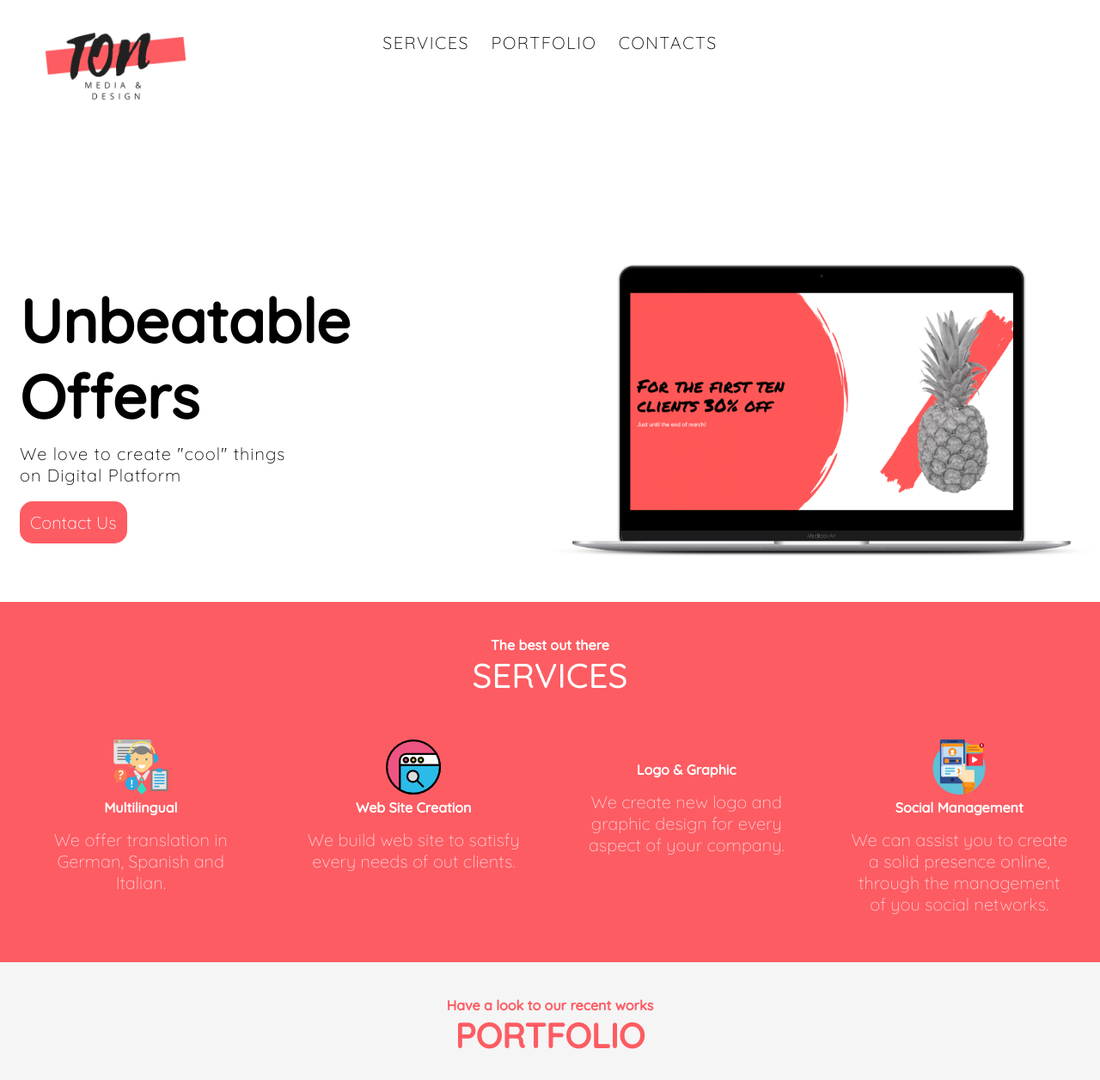
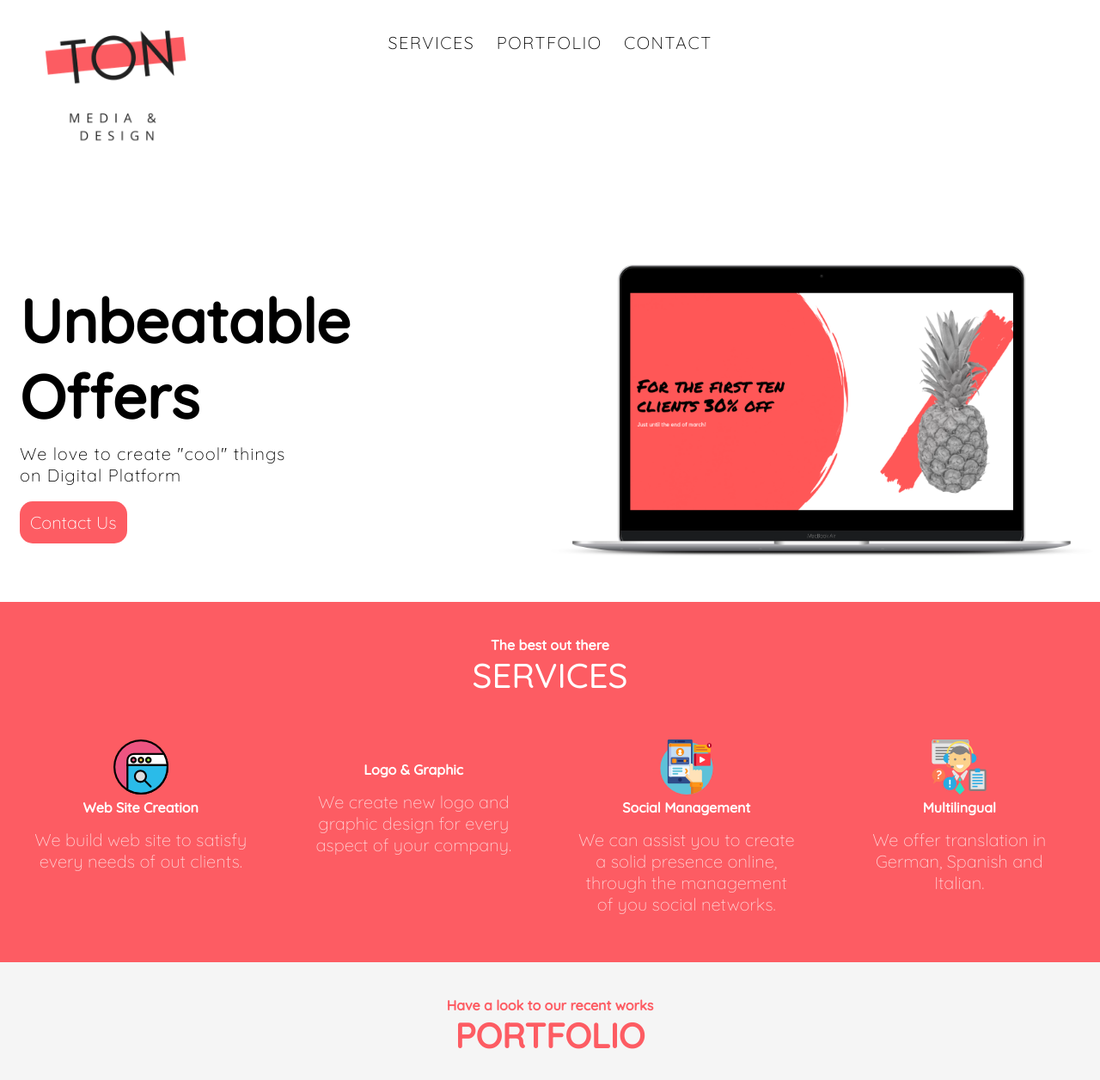
Before and after one commit to Easaaa/L-T-Media-Design, a plain HTML site: page index.html in a window 1280 px wide. Shown: the top 1256 px of the page at 86% size. Drawn offline with nearby package versions, Linux system fonts and the light colour scheme.

Commit message:
Change logo

```diff
--- a/index.html
+++ b/index.html
@@ -16,7 +16,7 @@
 </head>
 <body>
     <div class="nav-bar">
-        <img src="img/logo.png" alt="" class="logo">
+        <img src="img/logo4.png" alt="" class="logo">
         <input type="checkbox" id="chk">
         <label for="chk" class="show-menu-btn">
             <i class="fas fa-ellipsis-v"></i>
@@ -24,7 +24,7 @@
         <ul class="menu">
           <a href="#services">Services</a>
           <a href="#">Portfolio</a>
-          <a href="#contacts">Contacts</a>
+          <a href="#contacts">Contact</a>
           <label for="chk" class="hide-menu-btn">
               <i class="fas fa-times"></i>
           </label>
@@ -52,11 +52,6 @@
           </div>
           <div class="services">
                 <div class="service">
-                  <img src="img/multilingual.png" alt=""><!-- <div>Icons made by <a href="https://www.freepik.com/" title="Freepik">Freepik</a> from <a href="https://www.flaticon.com/" 			    title="Flaticon">www.flaticon.com</a> is licensed by <a href="http://creativecommons.org/licenses/by/3.0/" 			    title="Creative Commons BY 3.0" target="_blank">CC 3.0 BY</a></div> -->
-                  <h3>Multilingual</h3>
-                  <p>We offer translation in German, Spanish and Italian.</p>
-                </div>
-                <div class="service">
                   <img src="img/web.png" alt="">
                   <!-- <div>Icons made by <a href="https://www.flaticon.com/authors/darius-dan" title="Darius Dan">Darius Dan</a> from <a href="https://www.flaticon.com/" 			    title="Flaticon">www.flaticon.com</a> is licensed by <a href="http://creativecommons.org/licenses/by/3.0/" 			    title="Creative Commons BY 3.0" target="_blank">CC 3.0 BY</a></div> -->
                   <h3>Web Site Creation</h3>
@@ -73,6 +68,11 @@
                   <!-- <div>Icons made by <a href="https://www.freepik.com/" title="Freepik">Freepik</a> from <a href="https://www.flaticon.com/" 			    title="Flaticon">www.flaticon.com</a> is licensed by <a href="http://creativecommons.org/licenses/by/3.0/" 			    title="Creative Commons BY 3.0" target="_blank">CC 3.0 BY</a></div> -->
                   <h3>Social Management</h3>
                   <p>We can assist you to create a solid presence online, through the management of you social networks.</p>
+                </div>
+                <div class="service">
+                  <img src="img/multilingual.png" alt=""><!-- <div>Icons made by <a href="https://www.freepik.com/" title="Freepik">Freepik</a> from <a href="https://www.flaticon.com/" 			    title="Flaticon">www.flaticon.com</a> is licensed by <a href="http://creativecommons.org/licenses/by/3.0/" 			    title="Creative Commons BY 3.0" target="_blank">CC 3.0 BY</a></div> -->
+                  <h3>Multilingual</h3>
+                  <p>We offer translation in German, Spanish and Italian.</p>
                 </div>
           </div>
         </div>
```
Also changed, not shown: img/logo4.png (added).
